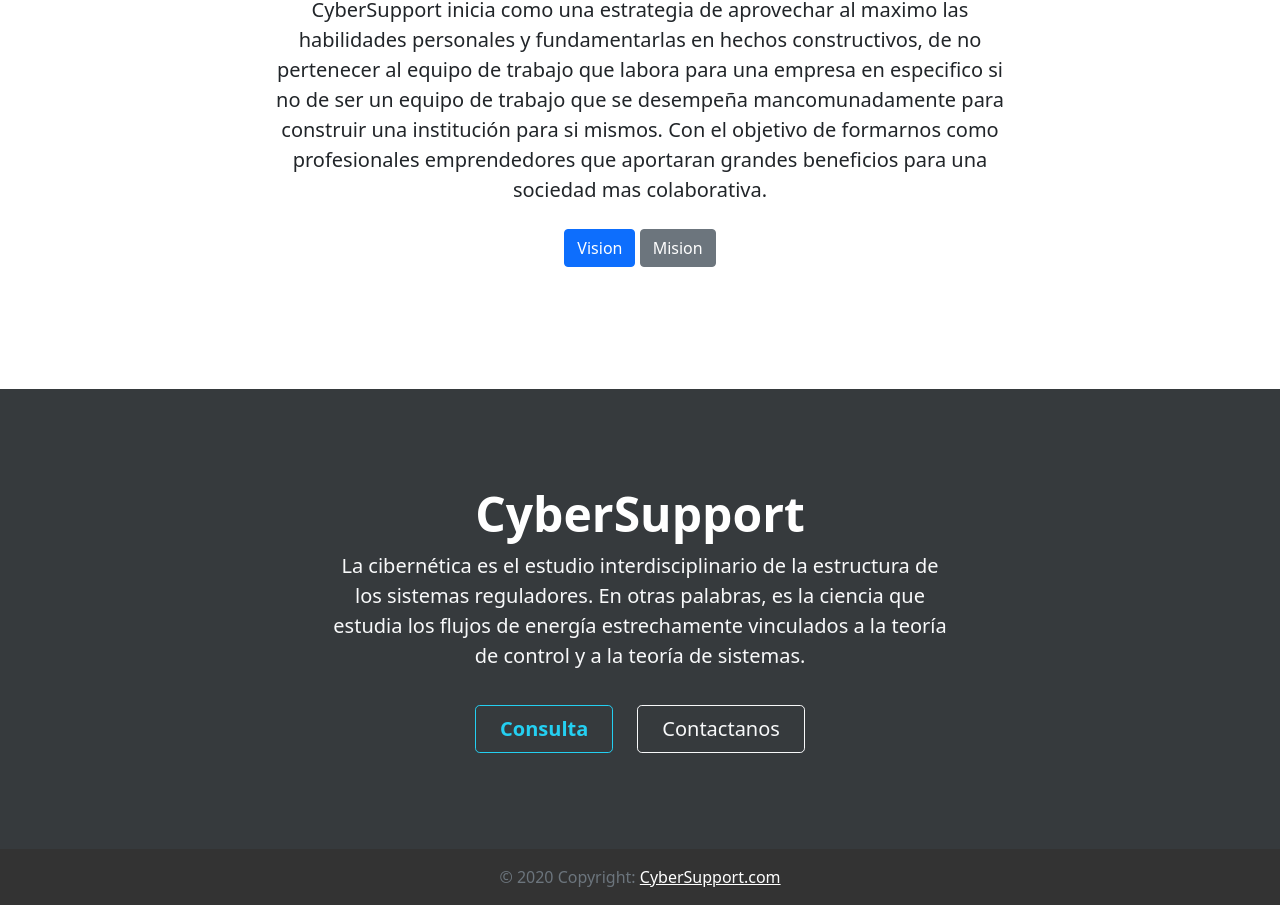
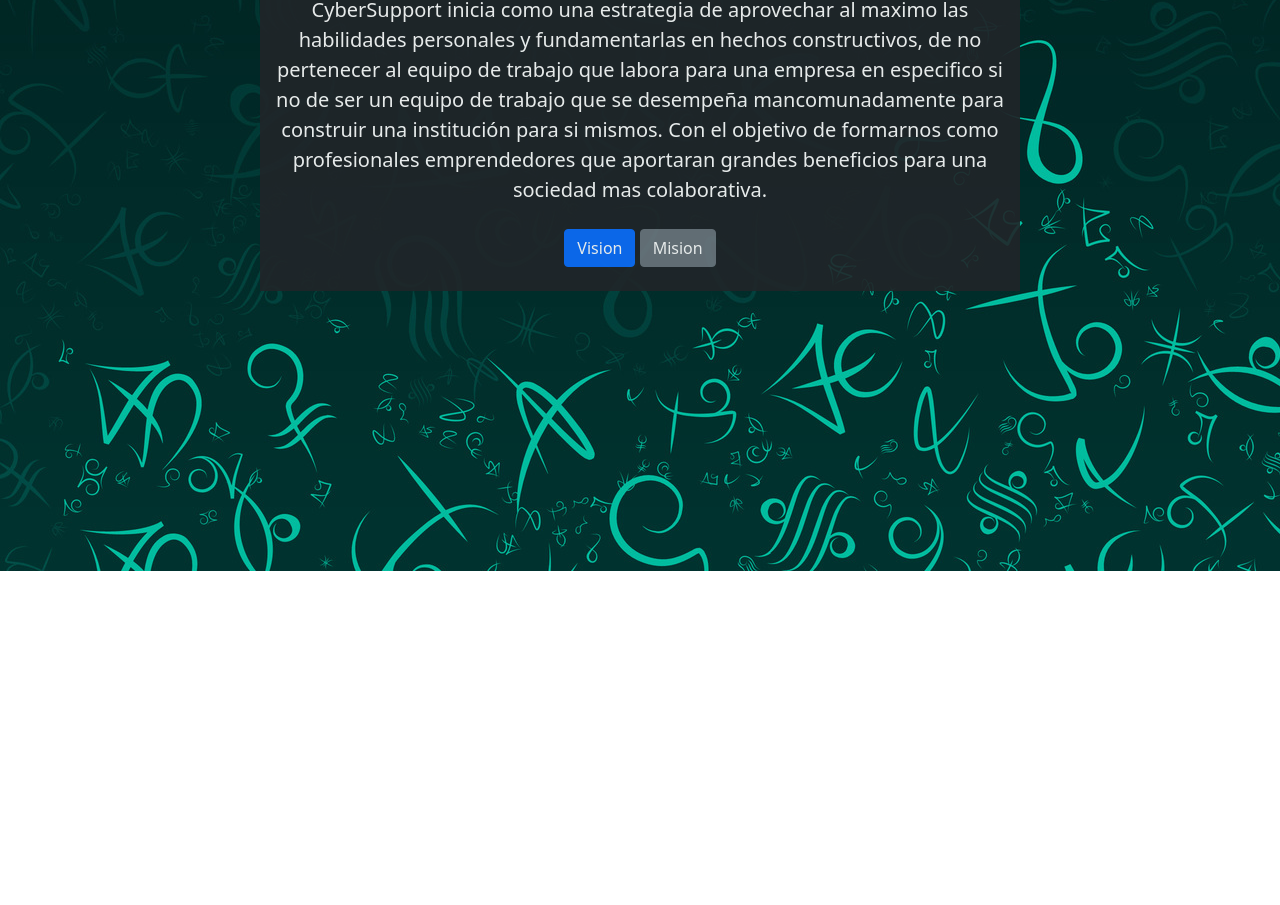
Before and after one commit to osdaguewar/CyberSopport, a website: page servicios.html in a window 1280 px wide. Shown: the part 229-1134 px from the top of the page. After the commit the page ends 800 px from the top, so only its background shows below. Drawn offline with nearby package versions, Linux system fonts and the light colour scheme.

Commit message:
actualizacion
1.0

```diff
--- a/modificacion.css
+++ b/modificacion.css
@@ -13,7 +13,6 @@
       background: url(imagenes/baner.jpg);
       background-size: cover;
       background-blend-mode: screen;
-      text-underline-position: ;
     }
 
     .row .col-lg-6 h2{
@@ -185,3 +184,7 @@
       margin: 10px;
       color: white;
     }
+
+    .ban-img-top{
+      max-width: 100%;
+    }
--- a/servicios.html
+++ b/servicios.html
@@ -20,7 +20,7 @@
 
 
 </head>
-<body>
+<body background="imagenes/fondo.jpg">
   <div id="particles-js"></div>
 <header class="header">
   <nav class="navbar navbar-expand-lg navbar-dark bg-dark fixed-top">
@@ -91,9 +91,9 @@
 
   <section class="py-5 text-center container">
     <div class="row py-lg-0">
-      <div class="col-lg-8 col-md-8 mx-auto">
-        <h1 class="fw-light">Conoce nuestra historia</h1>
-        <p class="lead">CyberSupport inicia como una estrategia de aprovechar al maximo las habilidades personales y fundamentarlas en hechos constructivos, de no pertenecer al equipo de trabajo que labora para una empresa en especifico si no de ser un equipo de trabajo que se desempeña mancomunadamente para construir una institución para si mismos. Con el objetivo de formarnos como profesionales emprendedores que aportaran grandes beneficios para una sociedad mas colaborativa.</p>
+      <div class="col-lg-8 col-md-8 mx-auto bg-dark">
+        <h1 class="fw-light text-white">Conoce nuestra historia</h1>
+        <p class="lead text-white">CyberSupport inicia como una estrategia de aprovechar al maximo las habilidades personales y fundamentarlas en hechos constructivos, de no pertenecer al equipo de trabajo que labora para una empresa en especifico si no de ser un equipo de trabajo que se desempeña mancomunadamente para construir una institución para si mismos. Con el objetivo de formarnos como profesionales emprendedores que aportaran grandes beneficios para una sociedad mas colaborativa.</p>
         <p>
           <a href="#" class="btn btn-primary my-2">Vision</a>
           <a href="#" class="btn btn-secondary my-2">Mision</a>
@@ -103,30 +103,5 @@
   </section>
 
 
-
-
-
-
-<footer class="text-muted py-0">
-  <main>
-  <div class="bg-dark text-light px-4 py-5 text-center">
-    <div class="py-5">
-      <h1 class="display-5 fw-bold text-white">CyberSupport</h1>
-      <div class="col-lg-6 mx-auto">
-        <p class="fs-5 mb-4">La cibernética es el estudio interdisciplinario de la estructura de los sistemas reguladores. En otras palabras, es la ciencia que estudia los flujos de energía estrechamente vinculados a la teoría de control y a la teoría de sistemas.</p>
-        <div class="d-grid gap-2 d-sm-flex justify-content-sm-center">
-          <button type="button" class="btn btn-outline-info btn-lg px-4 me-sm-3 fw-bold">Consulta</button>
-          <button type="button" class="btn btn-outline-light btn-lg px-4">Contactanos</button>
-        </div>
-      </div>
-    </div>
-  </div>
-  <div class="text-center p-3" style="background-color: rgba(0, 0, 0, 0.8);">
-    © 2020 Copyright:
-    <a class="text-white">CyberSupport.com</a>
-  </div>
-</main>
-</footer>
-
 </body>
 </html>
```
Also changed, not shown: web.html (+9 -1 lines), imagenes/ases.png (deleted), imagenes/descarga.png (deleted), imagenes/favicon.png (deleted), imagenes/fondo.jpg (added), imagenes/pr.jpeg (deleted), imagenes/pre.jpg (deleted), imagenes/si.jpg (deleted), imagenes/sop.jpg (deleted), imagenes/su.png (deleted), imagenes/wi.jpg (deleted).
